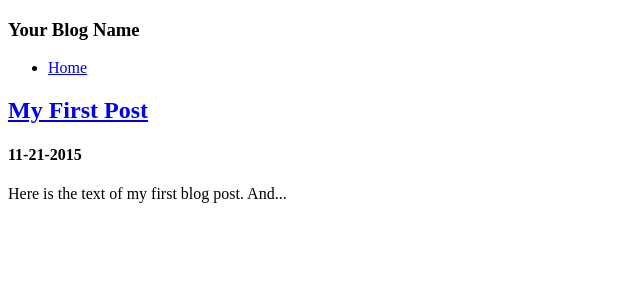
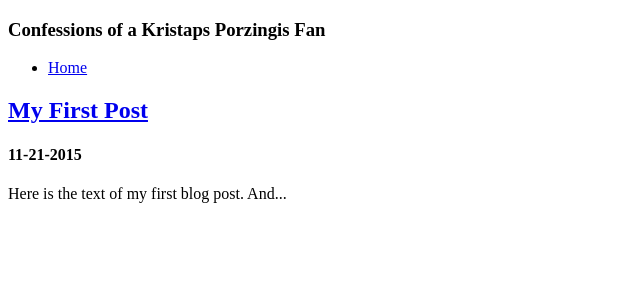
Before and after one commit to Automatic365/Automatic365.github.io, a Jekyll site: the page built from index.html, in a window 1280 px wide. Shown: the top 300 px of the page, without its empty margins (0-640 px from the left). Built offline with Jekyll 4.4.1, drawn with Linux system fonts in a browser that asks for light colours.

Commit message:
changed config file

```diff
--- a/_config.yml
+++ b/_config.yml
@@ -1,2 +1,2 @@
-title: Your Blog Name
-email: youremail@domain.com
+title: Confessions of a Kristaps Porzingis Fan
+email: jason.hanna01@gmail.com
```
